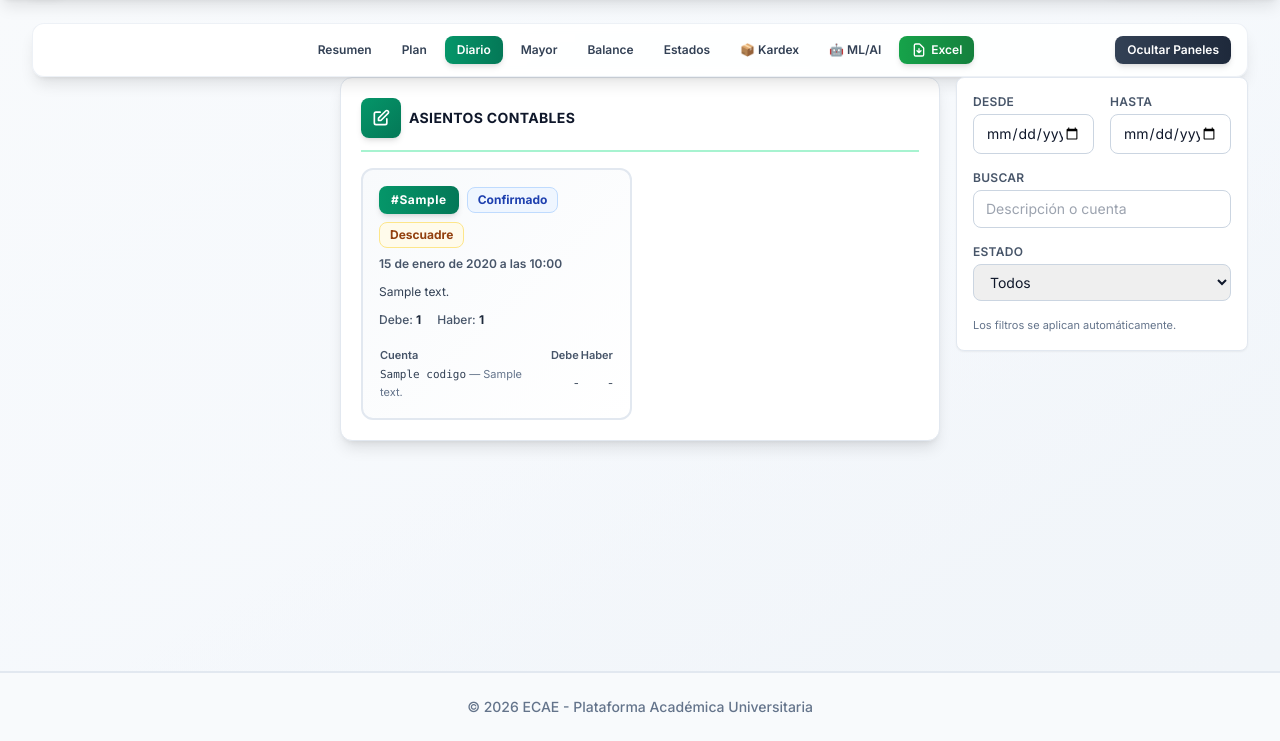
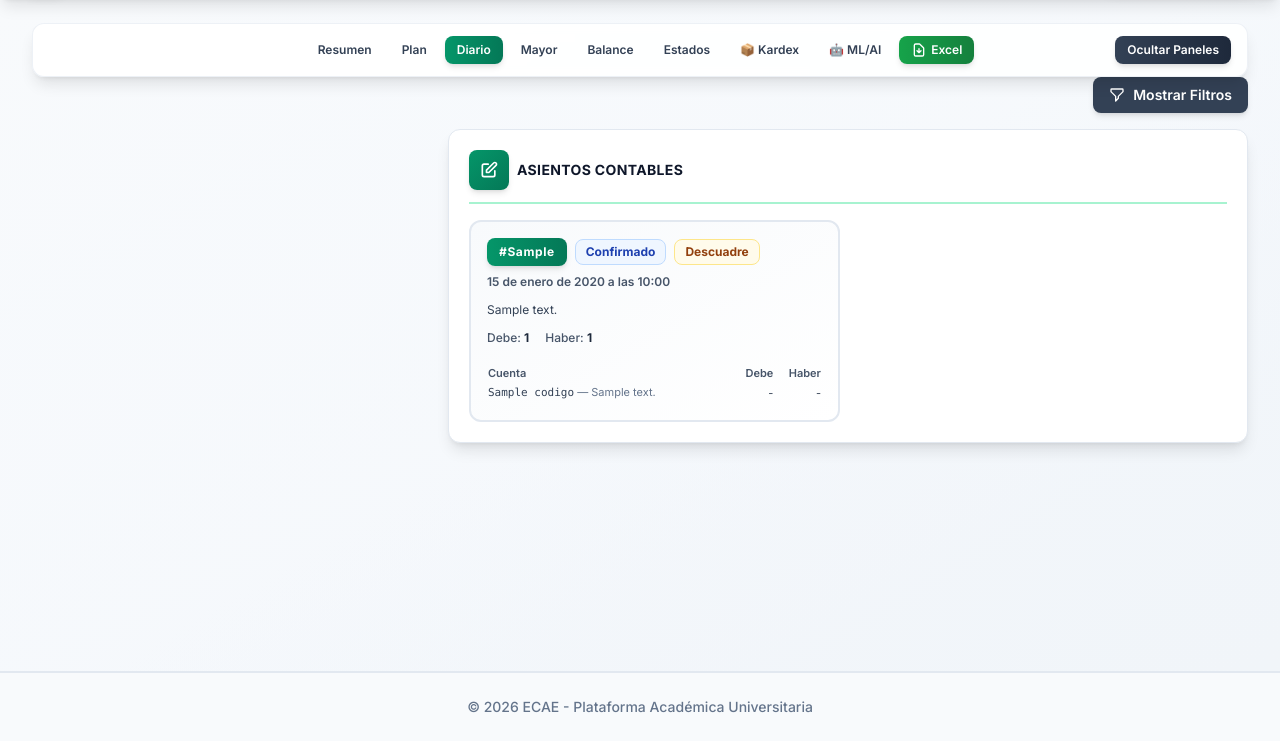
Before and after one commit to EliKat2005/proyecto-enci, a Django app: template templates/contabilidad/company_diario.html in a window 1280 px wide. Shown: the part 66-807 px from the top of the page. Run offline with Django 5.2, Linux system fonts and the light colour scheme; the template is opened without the code that fills it: most values are stand-ins (such as "Sample title", 1, 10 or a date in 2020); data that the repository does not hold is empty; parts of the project's set-up code (start-up, migrations or seed data) failed here and were passed over; some libraries are stand-ins or nearby versions.

Commit message:
feat: Panel de filtros colapsable para maximizar espacio
- Agregar botón toggle para mostrar/ocultar panel de filtros
- Panel de filtros oculto por defecto para maximizar espacio
- Grid se expande de 3 columnas a 2 cuando filtros están ocultos
- Panel de creación de asientos ahora más grande (50% más ancho)
- Mejor aprovechamiento del espacio en pantalla
- Filtros disponibles con un clic cuando se necesiten

```diff
--- a/templates/contabilidad/company_diario.html
+++ b/templates/contabilidad/company_diario.html
@@ -7,14 +7,21 @@
   <div class="mx-auto px-4 xl:px-8 max-w-[1600px]">
 
     {% with current_panel='diario' %}{% include 'contabilidad/_company_header_minimal.html' %}{% endwith %}
-    <!-- Botones eliminados: Vista Compacta y Ocultar Panel ahora en header mínimo -->
 
-    {# navegación ya incluida en header; se elimina duplicado #}
+    <!-- Botón para toggle filtros -->
+    <div class="mb-4 flex justify-end">
+      <button id="toggle-filtros-btn" onclick="toggleFiltros()" class="flex items-center gap-2 px-4 py-2 bg-slate-700 dark:bg-slate-600 hover:bg-slate-800 dark:hover:bg-slate-700 text-white rounded-lg text-sm font-semibold shadow-md transition-all">
+        <svg class="w-4 h-4" fill="none" stroke="currentColor" viewBox="0 0 24 24">
+          <path stroke-linecap="round" stroke-linejoin="round" stroke-width="2" d="M3 4a1 1 0 011-1h16a1 1 0 011 1v2.586a1 1 0 01-.293.707l-6.414 6.414a1 1 0 00-.293.707V17l-4 4v-6.586a1 1 0 00-.293-.707L3.293 7.293A1 1 0 013 6.586V4z"></path>
+        </svg>
+        <span id="filtros-btn-text">Mostrar Filtros</span>
+      </button>
+    </div>
 
     <!-- Grid Superior: Acciones (izq) + Lista (centro) + Filtros (der) -->
-    <div id="diario-grid" class="grid gap-4 xl:grid-cols-4 items-start mb-4">
+    <div id="diario-grid" class="grid gap-4 items-start mb-4 transition-all" style="grid-template-columns: 1fr 2fr;">
       <!-- Panel Izquierdo: Nuevo Asiento -->
-      <div id="diario-actions" class="xl:col-span-1 space-y-4">
+      <div id="diario-actions" class="space-y-4">
         {% if can_edit %}
         <div class="bg-gradient-to-br from-white to-emerald-50/30 dark:from-slate-900 dark:to-slate-950 p-5 rounded-xl shadow-lg border-2 border-emerald-100 dark:border-slate-800 sticky top-20">
           <div class="flex items-center gap-2 mb-4">
@@ -66,7 +73,7 @@
       </div>
 
       <!-- Panel Central: Lista de Asientos -->
-      <div id="diario-main" class="xl:col-span-2 space-y-4">
+      <div id="diario-main" class="space-y-4">
         <div class="bg-white dark:bg-slate-900 p-5 rounded-xl shadow-lg border border-slate-200 dark:border-slate-800">
           <div class="flex items-center gap-2 mb-4 pb-3 border-b-2 border-emerald-200 dark:border-emerald-900">
             <div class="w-10 h-10 bg-gradient-to-br from-emerald-600 to-emerald-700 dark:from-emerald-700 dark:to-emerald-800 rounded-lg flex items-center justify-center shadow-md">
@@ -148,9 +155,9 @@
         </div>
       </div>
 
-      <!-- Panel Derecho: Filtros -->
-      <div id="diario-sidebar" class="xl:col-span-1 space-y-4">
-        <div class="bg-white dark:bg-slate-900 p-4 rounded-lg shadow-sm border border-slate-200 dark:border-slate-800 sticky top-20">
+      <!-- Panel Derecho: Filtros (oculto por defecto) -->
+      <div id="diario-sidebar" class="space-y-4 hidden">
+        <div class="bg-white dark:bg-slate-900 p-4 rounded-lg shadow-lg border border-slate-200 dark:border-slate-800 sticky top-20">
           <form id="diario-filter-form" class="space-y-4">
             <div class="grid grid-cols-2 gap-4">
               <div>
@@ -335,6 +342,25 @@
       });
     }
   })();
+
+  // Toggle de filtros
+  function toggleFiltros() {
+    const sidebar = document.getElementById('diario-sidebar');
+    const grid = document.getElementById('diario-grid');
+    const btnText = document.getElementById('filtros-btn-text');
+
+    if (sidebar.classList.contains('hidden')) {
+      // Mostrar filtros
+      sidebar.classList.remove('hidden');
+      grid.style.gridTemplateColumns = '1fr 2fr 1fr';
+      btnText.textContent = 'Ocultar Filtros';
+    } else {
+      // Ocultar filtros
+      sidebar.classList.add('hidden');
+      grid.style.gridTemplateColumns = '1fr 2fr';
+      btnText.textContent = 'Mostrar Filtros';
+    }
+  }
 </script>
 <!-- Compact mode eliminado -->
 {% endblock %}
```
